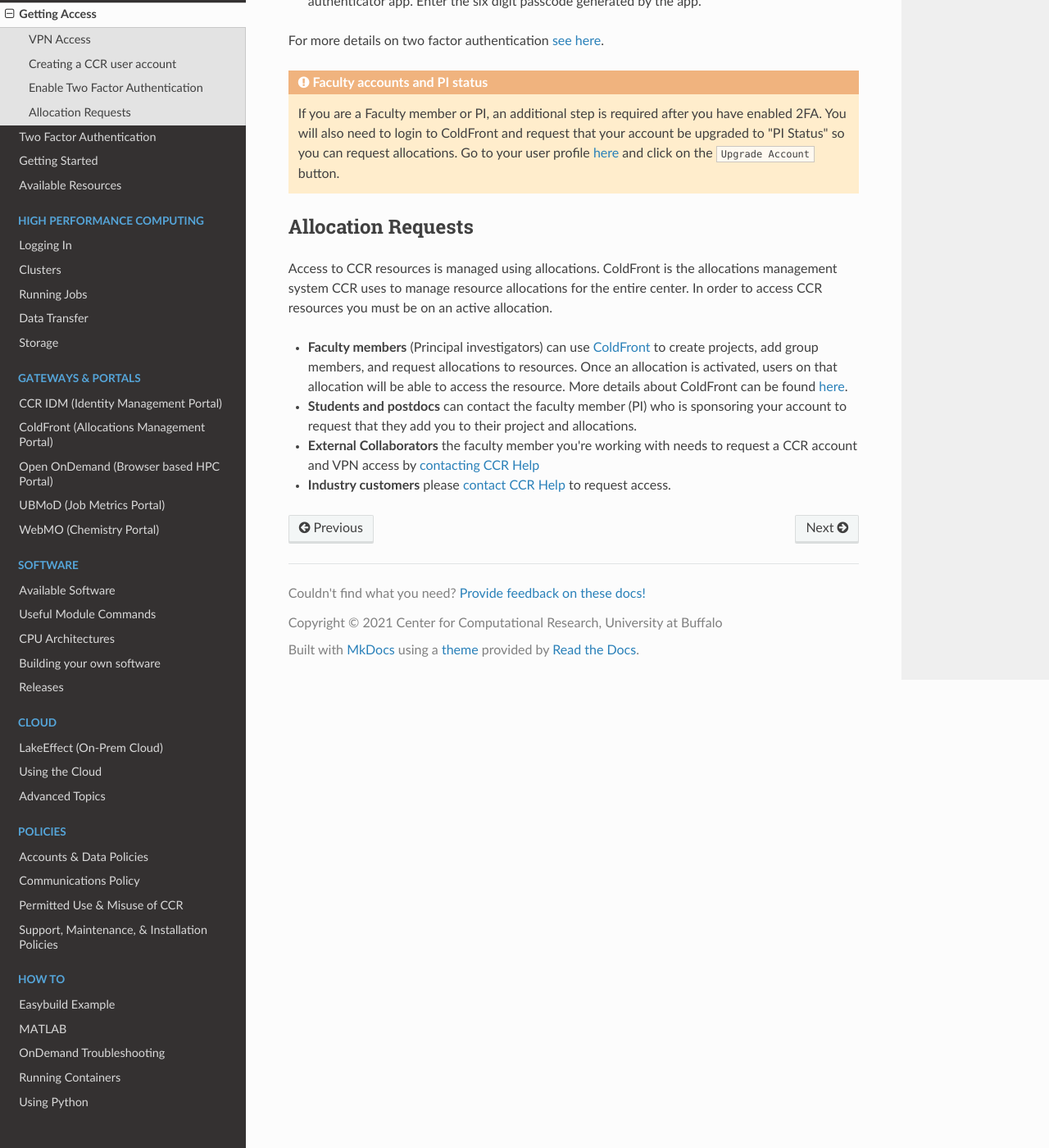
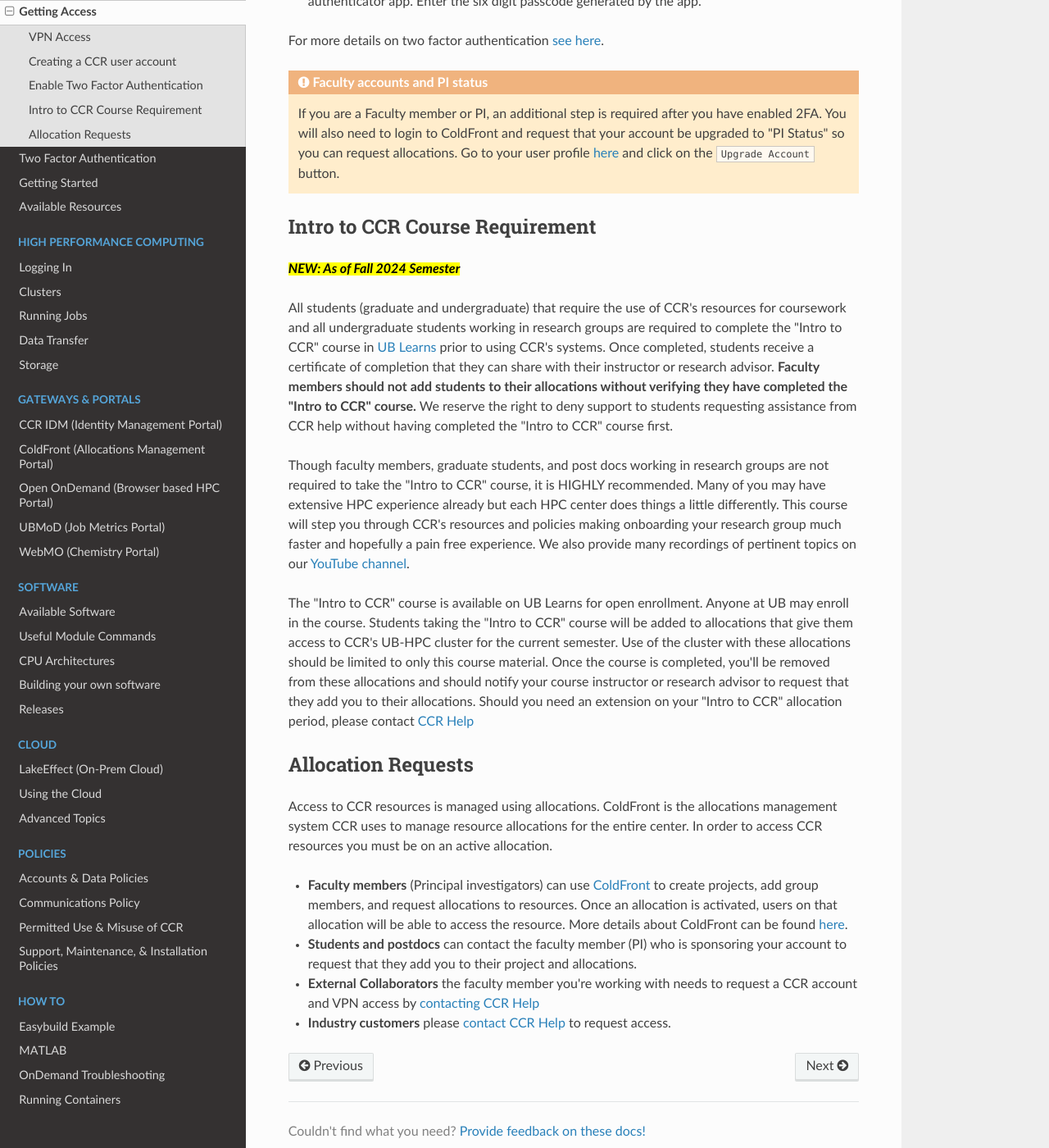
Before and after one commit to ubccr/ccrdocs, an MkDocs documentation site: the page built from pages/getting-access.md, in a window 1280 px wide and 1400 px high, scrolled down 1154 px. Shown: the whole window at 82% size. Built offline with MkDocs 1.6.1, drawn with Linux system fonts in a browser that asks for light colours; nearby versions of some CDN libraries.

Commit message:
Intro to CCR course policy info

```diff
--- a/pages/getting-access.md
+++ b/pages/getting-access.md
@@ -58,12 +58,19 @@ For more details on two factor authentication [see here](2fa.md).
     [here](https://coldfront-test.ccr.buffalo.edu/user/user-profile/) and click
     on the `Upgrade Account` button.
 
+## Intro to CCR Course Requirement
+==NEW: As of Fall 2024 Semester==
+
+All students (graduate and undergraduate) that require the use of CCR's resources for coursework and all undergraduate students working in research groups are required to complete the "Intro to CCR" course in [UB Learns](https://ublearns.buffalo.edu/) prior to using CCR's systems.  Once completed, students receive a certificate of completion that they can share with their instructor or research advisor.  **Faculty members should not add students to their allocations without verifying they have completed the "Intro to CCR" course.**  We reserve the right to deny support to students requesting assistance from CCR help without having completed the "Intro to CCR" course first.
+
+Though faculty members, graduate students, and post docs working in research groups are not required to take the "Intro to CCR" course, it is HIGHLY recommended.  Many of you may have extensive HPC experience already but each HPC center does things a little differently.  This course will step you through CCR's resources and policies making onboarding your research group much faster and hopefully a pain free experience. We also provide many recordings of pertinent topics on our [YouTube channel](https://youtube.com/@ubccr).
+
+The "Intro to CCR" course is available on UB Learns for open enrollment.  Anyone at UB may enroll in the course.  Students taking the "Intro to CCR" course will be added to allocations that give them access to CCR's UB-HPC cluster for the current semester.  Use of the cluster with these allocations should be limited to only this course material.  Once the course is completed, you'll be removed from these allocations and should notify your course instructor or research advisor to request that they add you to their allocations.  Should you need an extension on your "Intro to CCR" allocation period, please contact [CCR Help](help.md)
+
 ## Allocation Requests
 
-Access to CCR resources is managed using allocations. ColdFront is the
-allocations management system CCR uses to manage resource allocations for the
-entire center. In order to access CCR resources you must be on an active
-allocation.
+Access to CCR resources is managed using allocations. ColdFront is the allocations management system CCR uses to manage resource allocations for the
+entire center. In order to access CCR resources you must be on an active allocation.
 
 - __Faculty members__ (Principal investigators) can use
   [ColdFront](https://coldfront.ccr.buffalo.edu) to create projects, add group
```
Also changed, not shown: pages/getting-started.md (+7 -0 lines).
